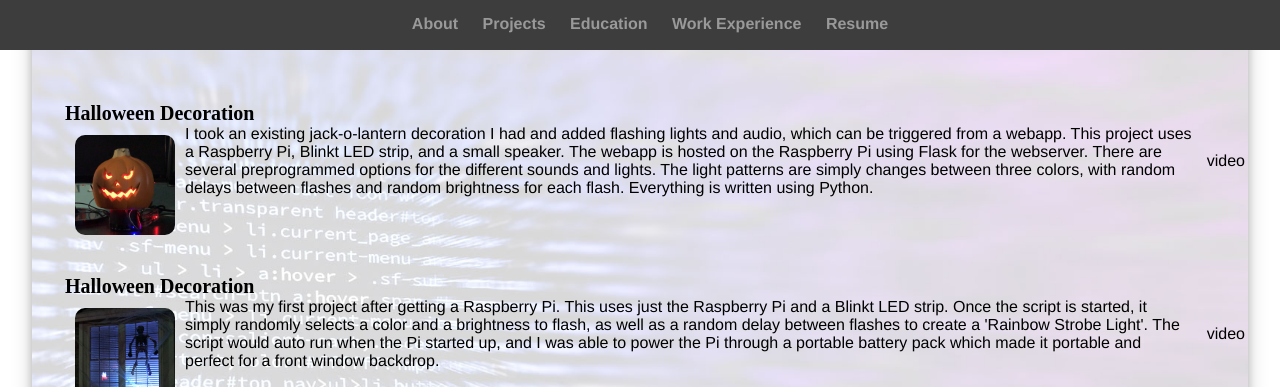
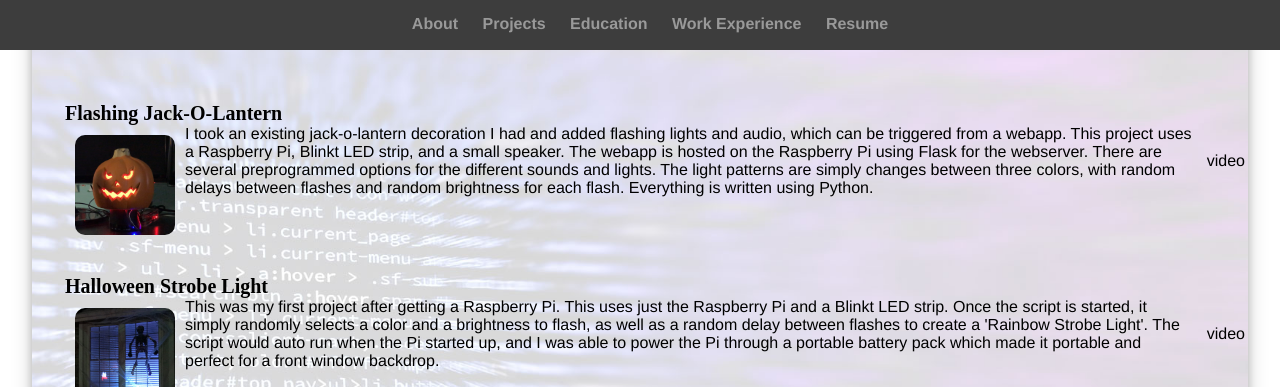
Before and after one commit to thweattm/thweattm.github.io, a Jekyll site: the page index.html, which Jekyll copies as it is, in a window 1280 px wide and 900 px high, scrolled down 535 px. Shown: the part 158-545 px from the top of the window. Built offline with Jekyll 4.4.1, drawn with Linux system fonts in a browser that asks for light colours.

Commit message:
Update index.html

```diff
--- a/index.html
+++ b/index.html
@@ -91,7 +91,7 @@
 			</p>
 			<table>
 				<tr>
-					<td><p><span class="location">Halloween Decoration</span><br>
+					<td><p><span class="location">Flashing Jack-O-Lantern</span><br>
 						<img src="pics/thumb_project2.jpg" alt="thumb_project2" id="projectThumbnail">
 						I took an existing jack-o-lantern decoration I had and added
 						flashing lights and audio, which can be triggered from a webapp.
@@ -106,7 +106,7 @@
 					<td>video</td>
 				</tr>
 				<tr>
-					<td><p><span class="location">Halloween Decoration</span><br>
+					<td><p><span class="location">Halloween Strobe Light</span><br>
 						<img src="pics/thumb_project1.jpg" alt="thumb_project1" id="projectThumbnail">
 						This was my first project after getting a Raspberry Pi. This uses
 						just the Raspberry Pi and a Blinkt LED strip. Once the script
```
